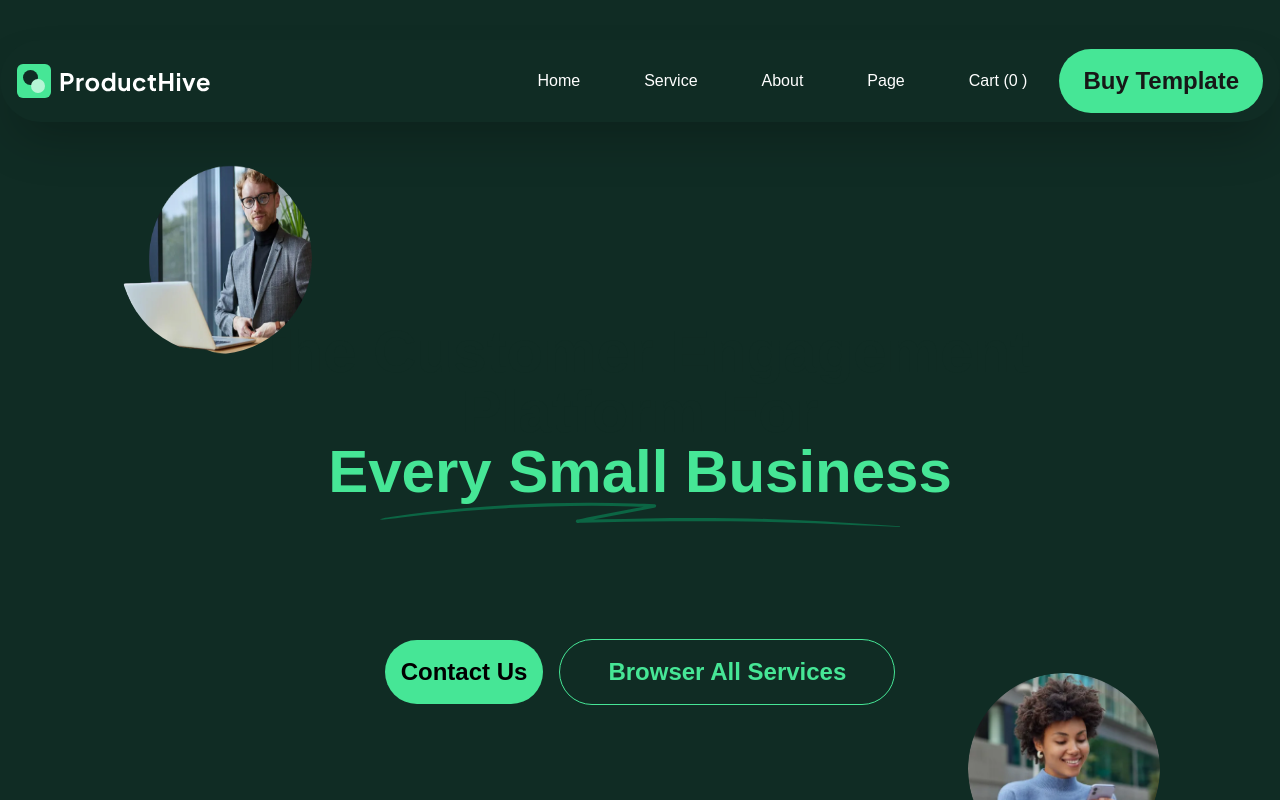
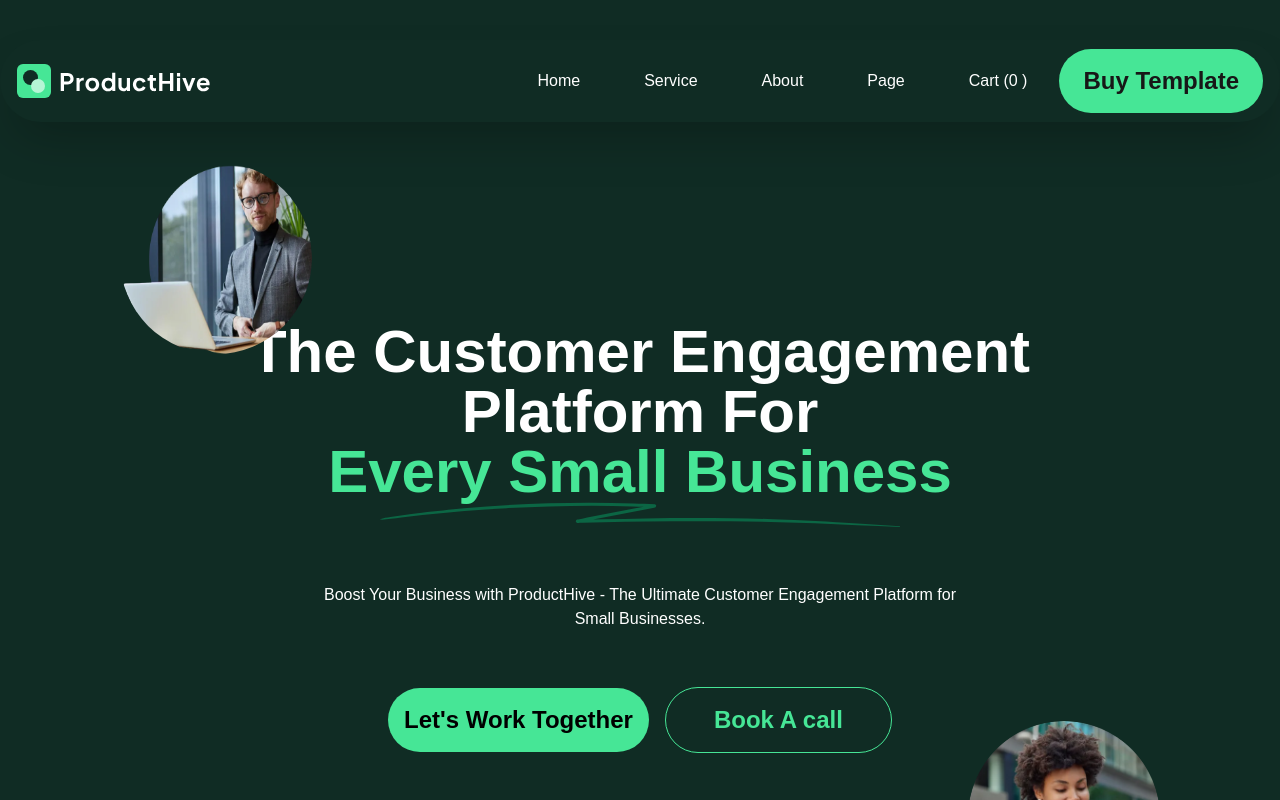
Before and after one commit to Yagya-Adh/product_hive, a Next.js app: page / in a window 1280 px wide. Shown: the top 800 px of the page. Built offline with nearby package versions, Linux system fonts and the light colour scheme.

Commit message:
save chnages

```diff
--- a/app/components/banner/CustomTextBanner.tsx
+++ b/app/components/banner/CustomTextBanner.tsx
@@ -12,9 +12,10 @@ interface ICustomTextBanner {
   description?: string;
   buttonGroup?: boolean | undefined;
   textColor?: "light-yellow" | "dark-green" | "white";
-  variant?: string | "career";
   pathRedirect?: string;
   pathRedirectOne?: string;
+  buttonGroupText?: string;
+  buttonGroupTextTwo?: string;
 }
 
 const CustomTextBanner = ({
@@ -24,56 +25,11 @@ const CustomTextBanner = ({
   description,
   buttonGroup,
   textColor,
-  variant,
   pathRedirect,
   pathRedirectOne,
-}: ICustomTextBanner) =>
-  variant == "career" ? (
-    <div className="flex flex-col items-center md:text-center justify-center">
-      <div
-        className={`${
-          textColor == "white"
-            ? "text-white"
-            : textColor == "dark-green"
-            ? "text-productHives-mainBackground"
-            : textColor == "light-yellow"
-            ? "text-productHives-lightYellow"
-            : "text-white"
-        }
-
-      md:max-w-screen-96 s p-10 text-4xl lg:text-6xl md:text-center  font-semibold max-w-screen-xl capitalize`}
-      >
-        <span className="text-white">{preText ? preText : ""}</span>
-        <br />
-        <p className="text-productHives-buttonColor items-center justify-center flex flex-col ">
-          {highlightText ? highlightText : ""}{" "}
-          <Image
-            src={bannerLine}
-            alt="banner_line_"
-            className="z-20 size-20 w-1/2 h-full"
-          />
-          <span className={`text-productHives-TextSecondary`}>
-            {postText ? postText : ""}
-          </span>
-        </p>
-      </div>
-      <p className="max-w-screen-sm">{description ? description : ""}</p>
-      {buttonGroup && (
-        <div className="p-10 flex justify-between items-center text-black">
-          <Link href={pathRedirect ? pathRedirect : "/career"}>
-            <ButtonPills text="Contact Us" padding="px-10" />
-          </Link>{" "}
-          <Link href={pathRedirectOne ? pathRedirectOne : "/contact"}>
-            <ButtonPills
-              padding="px-10"
-              text="Browser All Services"
-              variant="button-outline"
-            />
-          </Link>
-        </div>
-      )}
-    </div>
-  ) : (
+  buttonGroupText,
+  buttonGroupTextTwo,
+}: ICustomTextBanner) => (
   <>
     <div className="flex flex-col items-center md:text-center justify-center">
       <div
@@ -89,7 +45,17 @@ const CustomTextBanner = ({
 
       md:max-w-screen-96 s p-10 text-4xl lg:text-6xl md:text-center  font-semibold max-w-screen-xl capitalize`}
       >
-          <span className={`text-productHives-TextSecondary`}>
+        <span
+          className={` ${
+            textColor === "white"
+              ? "text-white"
+              : textColor === "dark-green"
+              ? "text-productHives-mainBackground"
+              : textColor === "light-yellow"
+              ? "text-productHives-lightYellow"
+              : "text-white"
+          } `}
+        >
           {preText ? preText : ""}{" "}
         </span>
         <br />
@@ -109,13 +75,17 @@ const CustomTextBanner = ({
       {buttonGroup && (
         <div className="p-10 flex justify-between items-center text-black">
           <Link href={pathRedirect ? pathRedirect : "/career"}>
-              <ButtonPills text="Contact Us" padding="px-10" />
+            <ButtonPills
+              text={buttonGroupText ? buttonGroupText : ""}
+              padding="px-10"
+            />
           </Link>{" "}
           <Link href={pathRedirectOne ? pathRedirectOne : "/contact"}>
             <ButtonPills
               padding="px-10"
               text="Browser All Services"
               variant="button-outline"
+              text={buttonGroupTextTwo ? buttonGroupTextTwo : ""}
             />
           </Link>
         </div>
--- a/app/components/banner/MainBanner.tsx
+++ b/app/components/banner/MainBanner.tsx
@@ -65,7 +65,7 @@ const MainBanner = ({ variant }: IMainBainner) =>
   ) : variant === "about" ? (
     <div className="bg-productHives-mainBackground pt-10 pb-40 flex flex-col">
       <NavBar />
-      <div className="max-w-screen-2xl mx-auto px-10 relative ">
+      <div className="max-w-screen-2xl mx-auto px-4 relative ">
         <PageBanner variant="about" />
         <div className="absolute -bottom-72">
           <BannerCard variant="defautl-about" />
--- a/app/components/banner/PageBanner.tsx
+++ b/app/components/banner/PageBanner.tsx
@@ -45,6 +45,8 @@ const PageBanner = ({ variant }: IPageBanner) =>
     <div className="relative lg:text-center flex flex-col text-white justify-center items-center p-10 py-40">
       <CustomTextBanner
         buttonGroup={true}
+        buttonGroupText="Let's Work Together"
+        buttonGroupTextTwo="Book A call"
         preText="Build the future of"
         highlightText="venture capital"
         description="Join our team to advance your career, collaborate on innovative projects, develop cutting-edge solutions, and help businesses achieve their goals."
@@ -60,15 +62,20 @@ const PageBanner = ({ variant }: IPageBanner) =>
       </div>
       <CustomTextBanner
         buttonGroup={true}
+        buttonGroupText="Let's Work Together"
+        buttonGroupTextTwo="Book A call"
         preText="The customer engagement platform for"
         highlightText="every small business"
         textColor="white"
+        description="Boost Your Business with ProductHive - The Ultimate Customer Engagement Platform for Small Businesses."
       />
     </div>
   ) : variant === "service" ? (
     <div className="relative lg:text-center flex flex-col text-white justify-center items-center p-10 py-40">
       <CustomTextBanner
         buttonGroup={true}
+        buttonGroupText="Let's Work Together"
+        buttonGroupTextTwo="Book A call"
         preText="Our versatile business solutions"
         highlightText="& expert services"
         description="Discover our services, from enhancing your digital footprint to developing growth strategies, integrating tech solutions, and offering expert advice for your business&lsquo;s success."
@@ -106,6 +113,8 @@ const PageBanner = ({ variant }: IPageBanner) =>
 
       <CustomTextBanner
         buttonGroup={true}
+        buttonGroupText="Let's Work Together"
+        buttonGroupTextTwo="Book A call"
         preText="Unveiling the Journey of"
         highlightText="about us"
         description="We believe that entrepreneurs are society's problem solvers. They see opportunities in complexities and drive us towards progress"
@@ -117,7 +126,7 @@ const PageBanner = ({ variant }: IPageBanner) =>
         <h5>Contact Us</h5>
       </div>
       <CustomTextBanner
-        buttonGroup={true}
+        buttonGroup={false}
         preText="We're "
         highlightText="here to help"
       />
```
Lines whose indentation alone changed are shown as unchanged.
